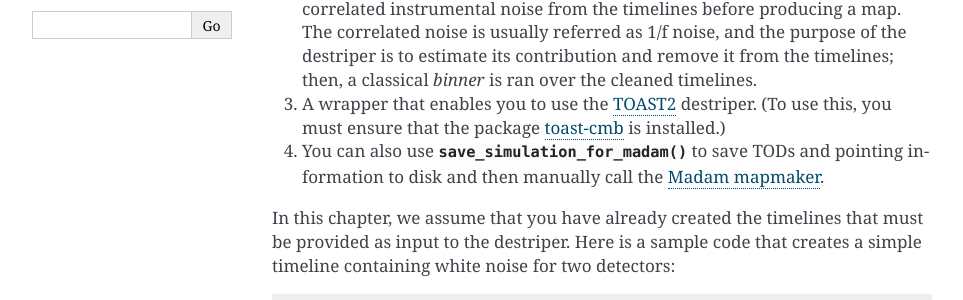
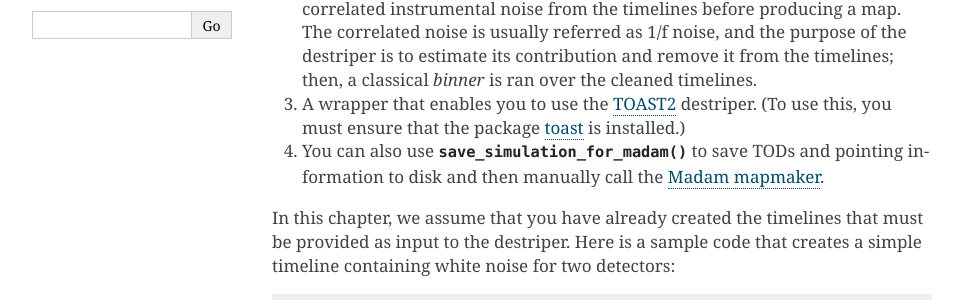
Before and after one commit to litebird/litebird_sim, a Sphinx documentation site: the page built from docs/source/mapmaking.rst, in a window 1280 px wide and 900 px high. Shown: the part 426-726 px from the top of the window, without its empty margins (148-1111 px from the left). Built offline with Sphinx 7.4.7, drawn with Linux system fonts in a browser that asks for light colours; cross-references to code outside the pages are shown as plain code.

Commit message:
Fix links to TOAST2

```diff
--- a/docs/source/mapmaking.rst
+++ b/docs/source/mapmaking.rst
@@ -27,7 +27,7 @@ The framework provides the following solutions:
 3. A wrapper that enables you to use the
    `TOAST2 <https://github.com/hpc4cmb/toast>`_ destriper. (To use
    this, you must ensure that the package
-   `toast-cmb <https://pypi.org/project/toast-cmb/>`_ is installed.)
+   `toast <https://pypi.org/project/toast/>`_ is installed.)
 
 4. You can also use :func:`.save_simulation_for_madam` to save TODs
    and pointing information to disk and then manually call the `Madam
@@ -629,7 +629,7 @@ store the value of :math:`M_i^{-1}`.
 TOAST2 Destriper
 ----------------
 
-If you install the `toast-cmb <https://pypi.org/project/toast-cmb/>`_ using ``pip``,
+If you install the `toast <https://pypi.org/project/toast/>`_ using ``pip``,
 you can use the `TOAST2 <https://github.com/hpc4cmb/toast>`_ destriper within
 the LiteBIRD Simulation Framework. As TOAST is an optional dependency, you
 should check if the Framework was able to detect its presence::
```
